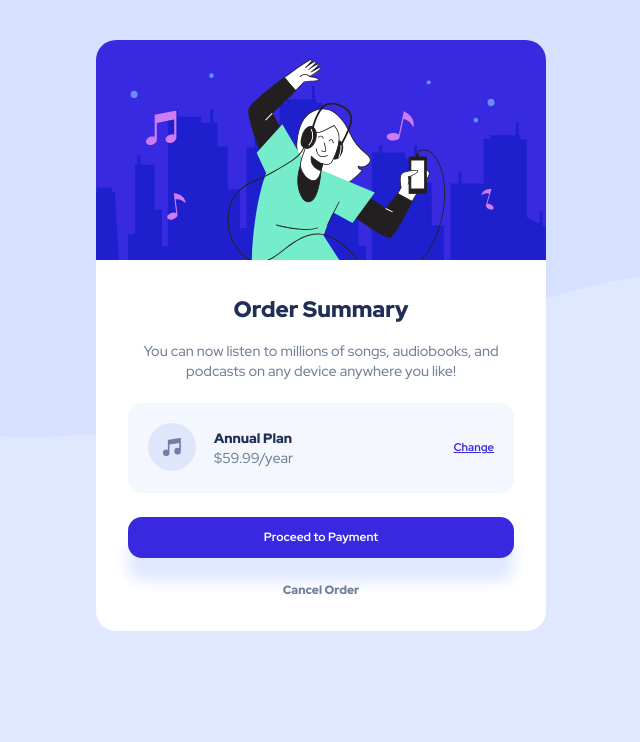
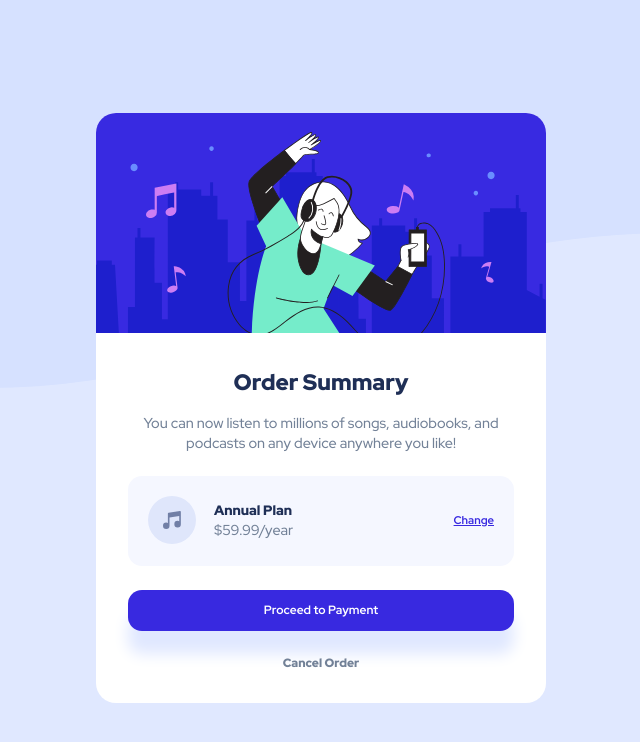
Before and after one commit to JasonDuquain/Order-Summary-Component, a website: page index.html in a window 1280 px wide. Shown: the whole page, without its empty margins (319-959 px from the left). Drawn offline with Linux system fonts and the light colour scheme.

Commit message:
applied suggestions

```diff
--- a/css/styles.css
+++ b/css/styles.css
@@ -22,13 +22,12 @@ body {
   font-family: 'Red Hat Display', sans-serif;
   font-size: 100%;
   line-height: 1.4;
-  background-color: var(--pale-blue);
-  background-image: url(../images/pattern-background-desktop.svg);
-  background-repeat: repeat-x;
+  background: url(../images/pattern-background-desktop.svg) var(--pale-blue) 0% 0%/contain no-repeat;
   display: flex;
   align-items: center;
   justify-content: center;
-  padding-top: 2rem; }
+  min-height: 100vh;
+}
 
 .container {
   width: 450px;
--- a/index.html
+++ b/index.html
@@ -12,7 +12,7 @@
   <title>Order summary card</title>
 </head>
 <body>
-  <div class="container">
+  <main class="container">
     <div class="container__background"></div>
 
     <div class="container__details">
@@ -35,7 +35,7 @@
       <a href="#" noreferrer class="container__pay-link">Proceed to Payment</a>
       <a href="#" noreferrer class="container__cancel-link">Cancel Order</a>
     </div>
-  </div>
+  </main>
 
   <!-- <div class="attribution">
     Challenge by <a href="https://www.frontendmentor.io?ref=challenge" target="_blank">Frontend Mentor</a>.
```
